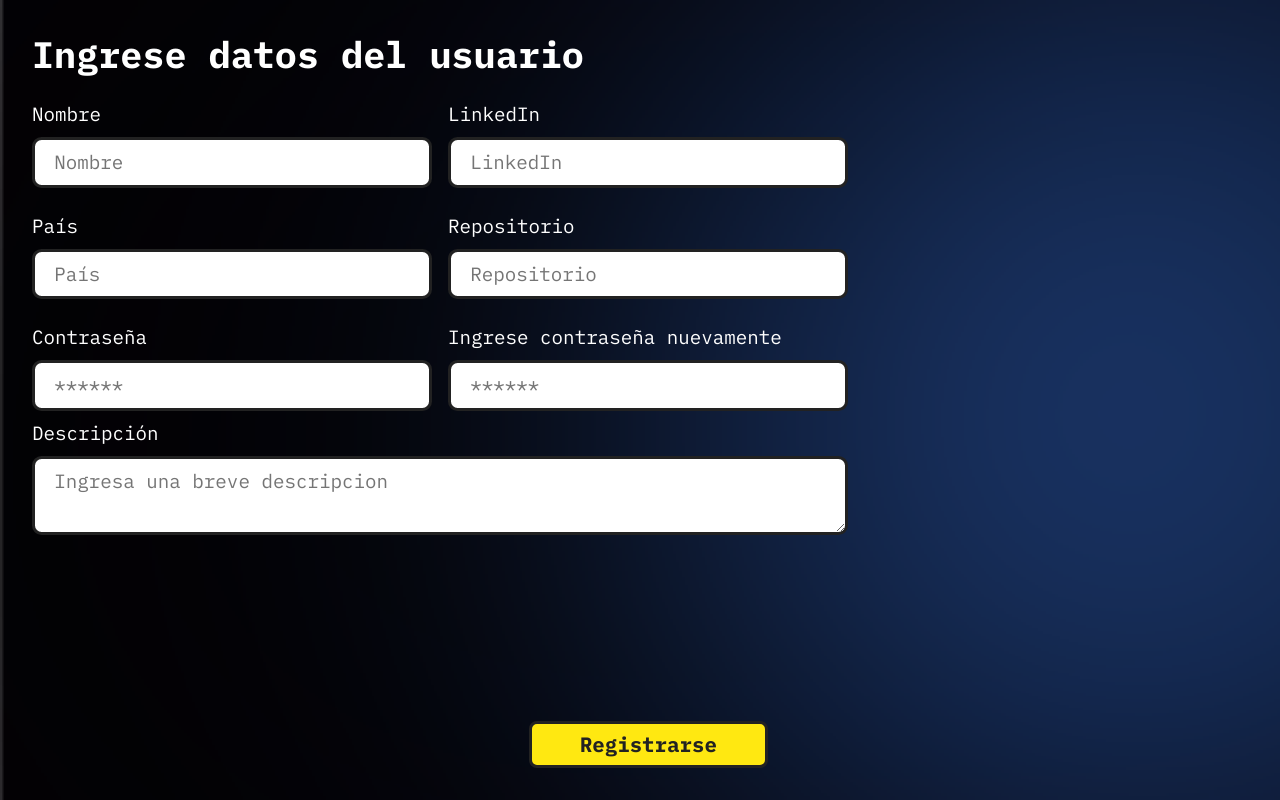
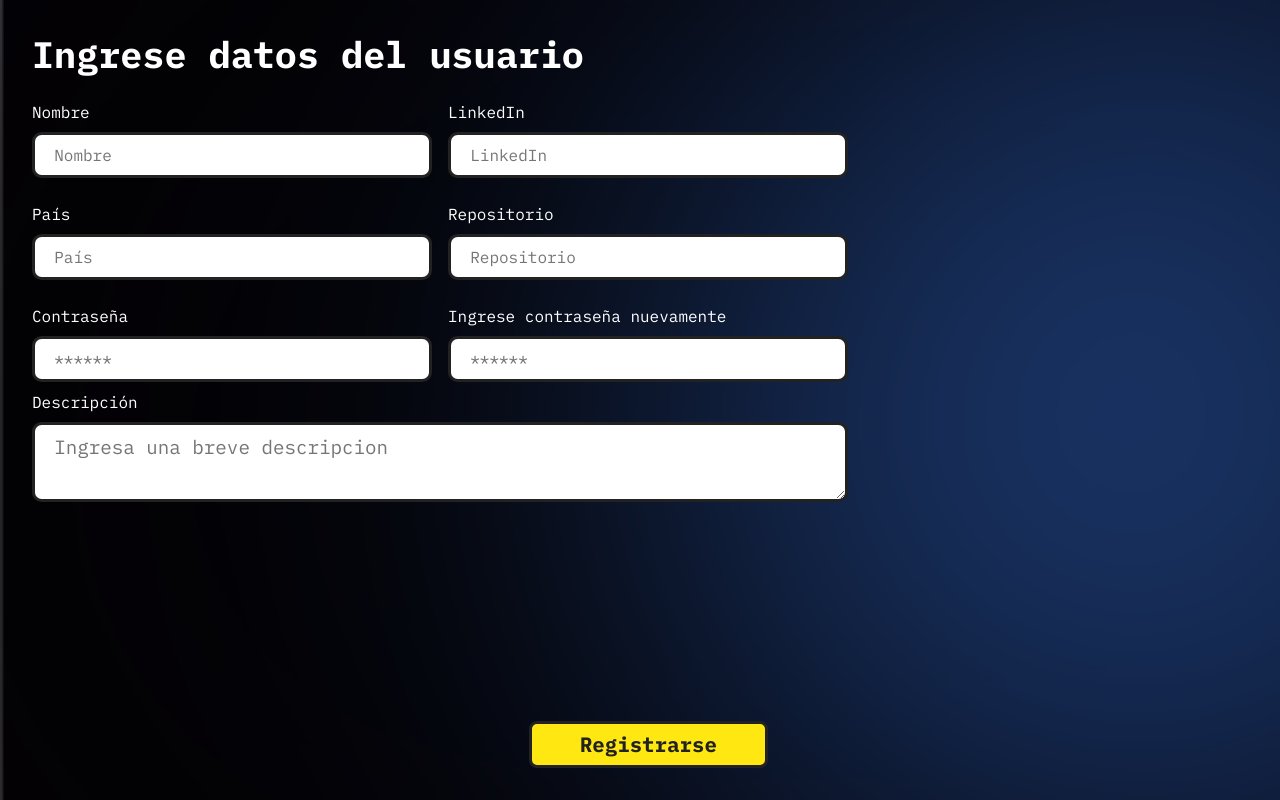
Before and after one commit to Ox18/hackathon-app, a React (Create React App) app: page /register in a window 1280 px wide. Built offline with nearby package versions, Linux system fonts and the light colour scheme.

Commit message:
Update _InputText.scss

```diff
--- a/src/styles/components/_InputText.scss
+++ b/src/styles/components/_InputText.scss
@@ -1,12 +1,10 @@
 .input-box {
     .label {
         color: $white;
-        font-size: 1.2rem;
     }
     input {
-        color: $light-grey;
+        color: $dark-grey;
         border: 3px solid $dark-grey;
-        font-size: 1.2rem;
         border-radius: .6rem;
         width: 25rem;
         padding: .5rem 1.2rem;
```
